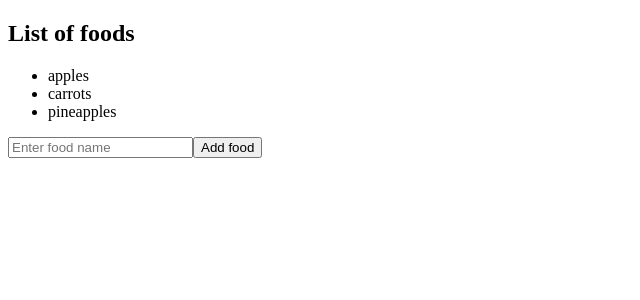
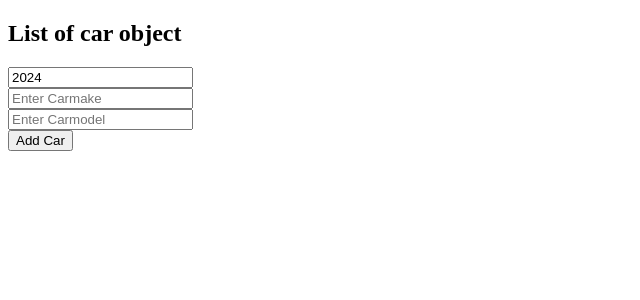
Before and after one commit to 2sammy/react-course_practice, a React (Vite) app in the folder react-practice/: page / in a window 1280 px wide. Shown: the top 300 px of the page, without its empty margins (0-640 px from the left). Built offline with nearby package versions, Linux system fonts and the light colour scheme.

Commit message:
useState

```diff
--- a/react-practice/src/App.jsx
+++ b/react-practice/src/App.jsx
@@ -1,12 +1,10 @@
-
-import MyComponent1 from "./MyComponent1";
-import MyComponent2 from "./MyComponent2";
+import Mycomponent3 from "./Mycomponent3"
 
 
 export default function App() {
   return (
     <div>
-      <MyComponent2 />
+      <Mycomponent3 />
 
     </div>
   )
--- /dev/null
+++ b/react-practice/src/Mycomponent3.jsx
@@ -0,0 +1,64 @@
+import { useState } from "react"
+
+
+export default function Mycomponent3() {
+    const [cars, setCars] = useState([]);
+    const [carYear, setCarYear] = useState(new Date().getFullYear());
+    const [carMake, setCarMake] = useState("");
+    const [carModel, setCarModel] = useState("");
+
+    function handleAddCar() {
+        const newCar =
+         {year: carYear,
+        make: carMake,
+        model: carModel
+
+         }
+         setCars(c => [...c, newCar]);
+
+         setCarYear(new Date().getFullYear());
+         setCarMake("");
+
+
+
+
+
+    }
+    function handleRemoveCar(index) {
+        setCars(c => c.filter((_, i) => i !== index));
+
+
+    }
+    function handleYearChange(event) {
+        setCarYear(event.target.value);
+
+    }
+    function handleMakeChange(event) {
+        setCarMake(event.target.value);
+
+    }
+    function handleModelChange(event) {
+        setCarModel(event.target.value);
+
+    }
+
+
+
+  return (
+    <div>
+        <h2>List of car object</h2>
+        <ul>
+            {cars.map((car, index) => <li key={index} onClick={ () =>handleRemoveCar(index)}>
+                {car.year} {car.make} {car.model}
+
+            </li>)}
+
+        </ul>
+
+        <input type="number" value={carYear} onChange={handleYearChange} /> <br />
+        <input type="text" value={carMake} onChange={handleMakeChange} placeholder="Enter Carmake" /> <br />
+        <input type="text" value={carModel} onChange={handleModelChange} placeholder="Enter Carmodel" /> <br />
+        <button onClick={handleAddCar}> Add Car</button>
+    </div>
+  )
+}
```
